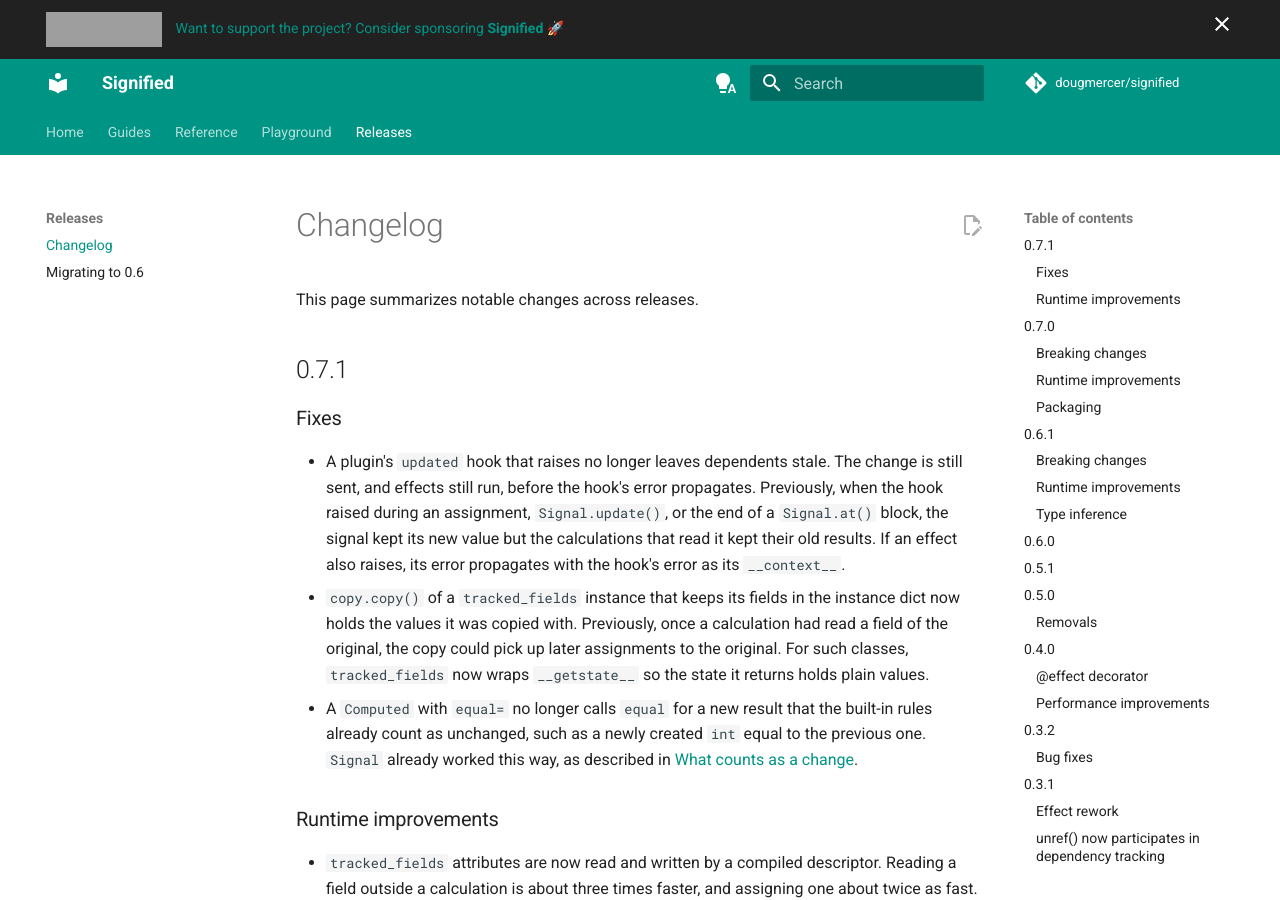
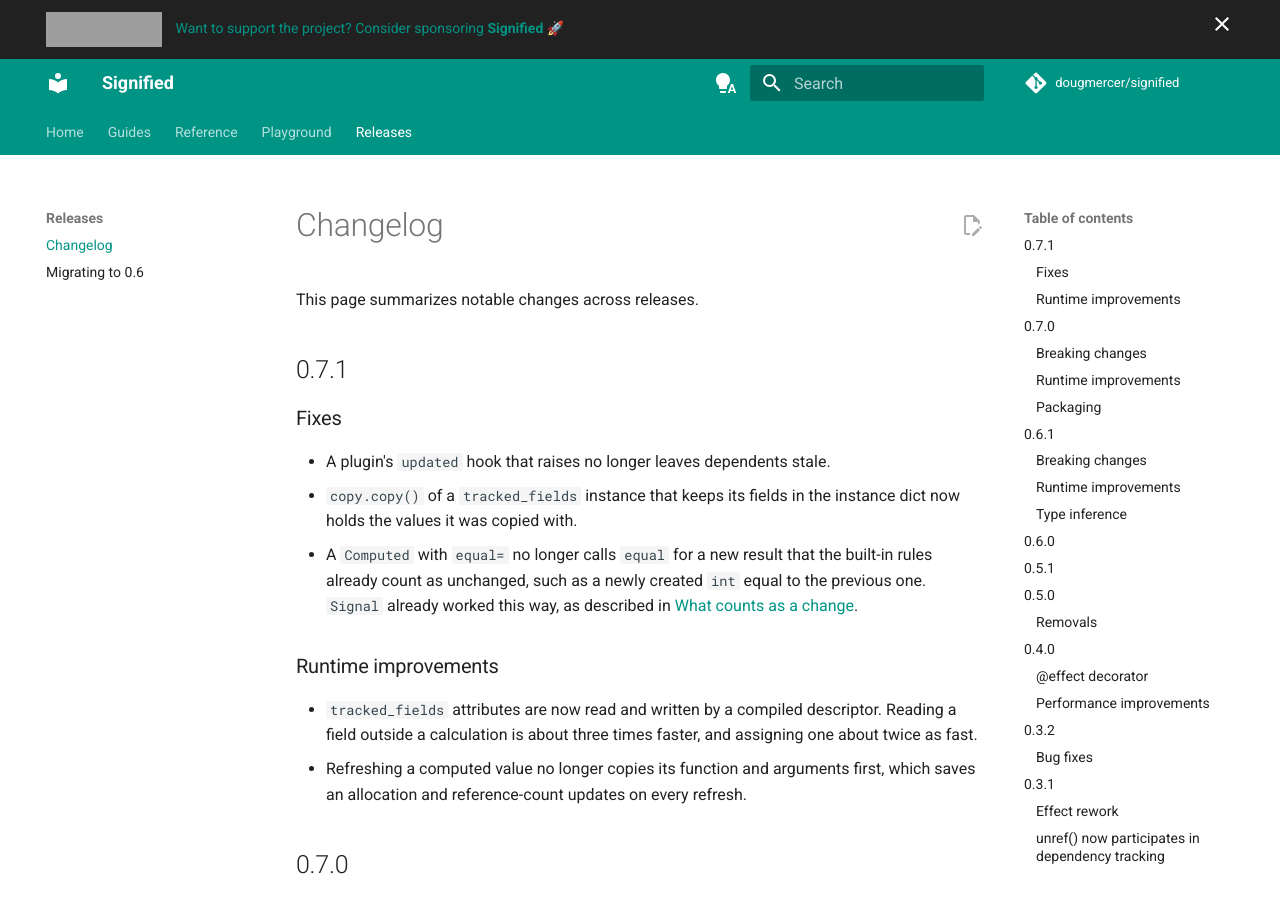
Before and after one commit to dougmercer/signified, an MkDocs documentation site: the page built from docs/changes.md, in a window 1280 px wide and 900 px high. Built offline with MkDocs 1.6.1 and Material for MkDocs 9.7.7, drawn with Linux system fonts in a browser that asks for light colours; comment, search, counter and statistics services are not loaded; the version menu is left out; grey boxes are pictures that could not be loaded.

Commit message:
briefer change log

```diff
--- a/docs/changes.md
+++ b/docs/changes.md
@@ -6,18 +6,9 @@ This page summarizes notable changes across releases.
 
 ### Fixes
 
-- A plugin's `updated` hook that raises no longer leaves dependents stale. The
-  change is still sent, and effects still run, before the hook's error
-  propagates. Previously, when the hook raised during an assignment,
-  `Signal.update()`, or the end of a `Signal.at()` block, the signal kept its
-  new value but the calculations that read it kept their old results. If an
-  effect also raises, its error propagates with the hook's error as its
-  `__context__`.
+- A plugin's `updated` hook that raises no longer leaves dependents stale.
 - `copy.copy()` of a `tracked_fields` instance that keeps its fields in the
-  instance dict now holds the values it was copied with. Previously, once a
-  calculation had read a field of the original, the copy could pick up later
-  assignments to the original. For such classes, `tracked_fields` now wraps
-  `__getstate__` so the state it returns holds plain values.
+  instance dict now holds the values it was copied with.
 - A `Computed` with `equal=` no longer calls `equal` for a new result that the
   built-in rules already count as unchanged, such as a newly created `int`
   equal to the previous one. `Signal` already worked this way, as described
```
